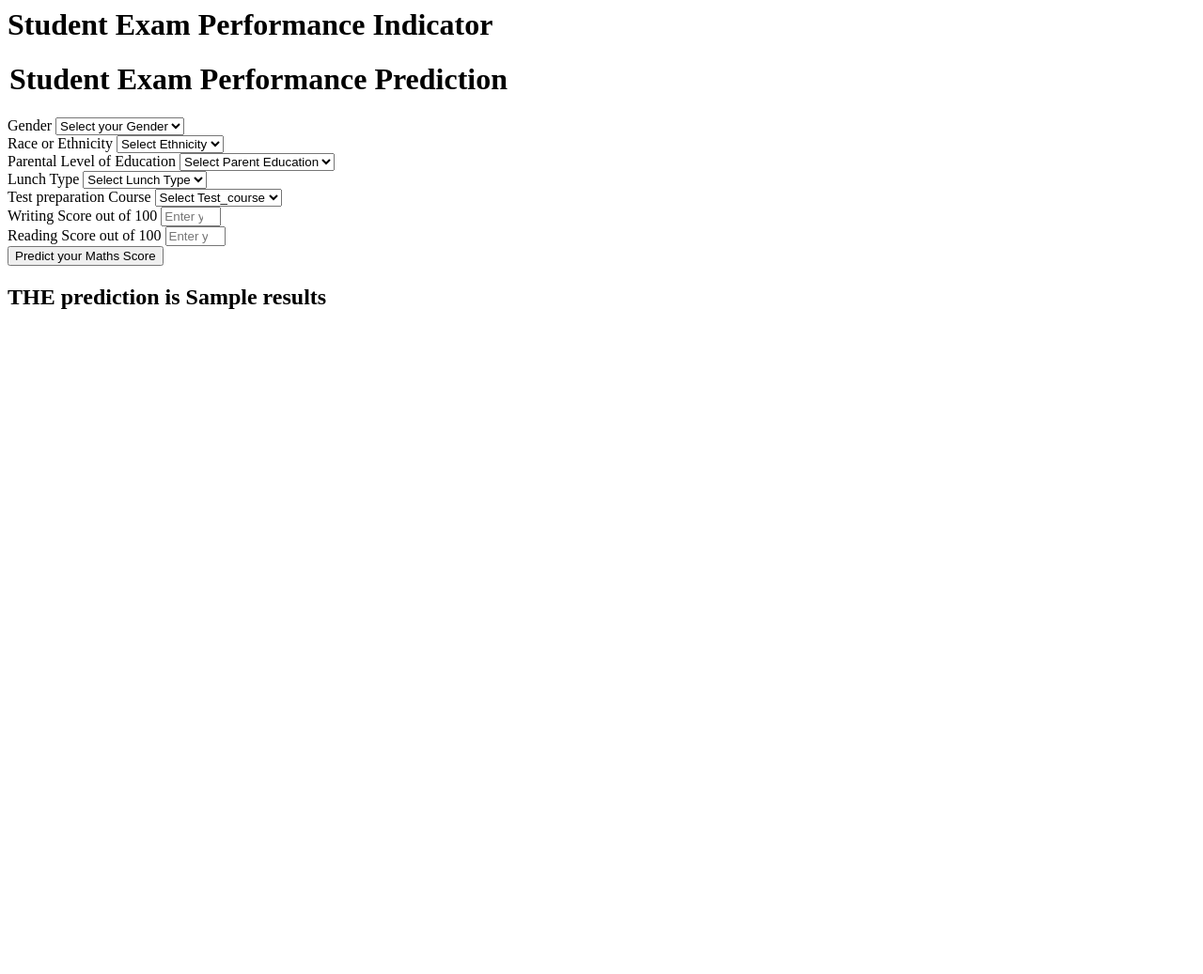
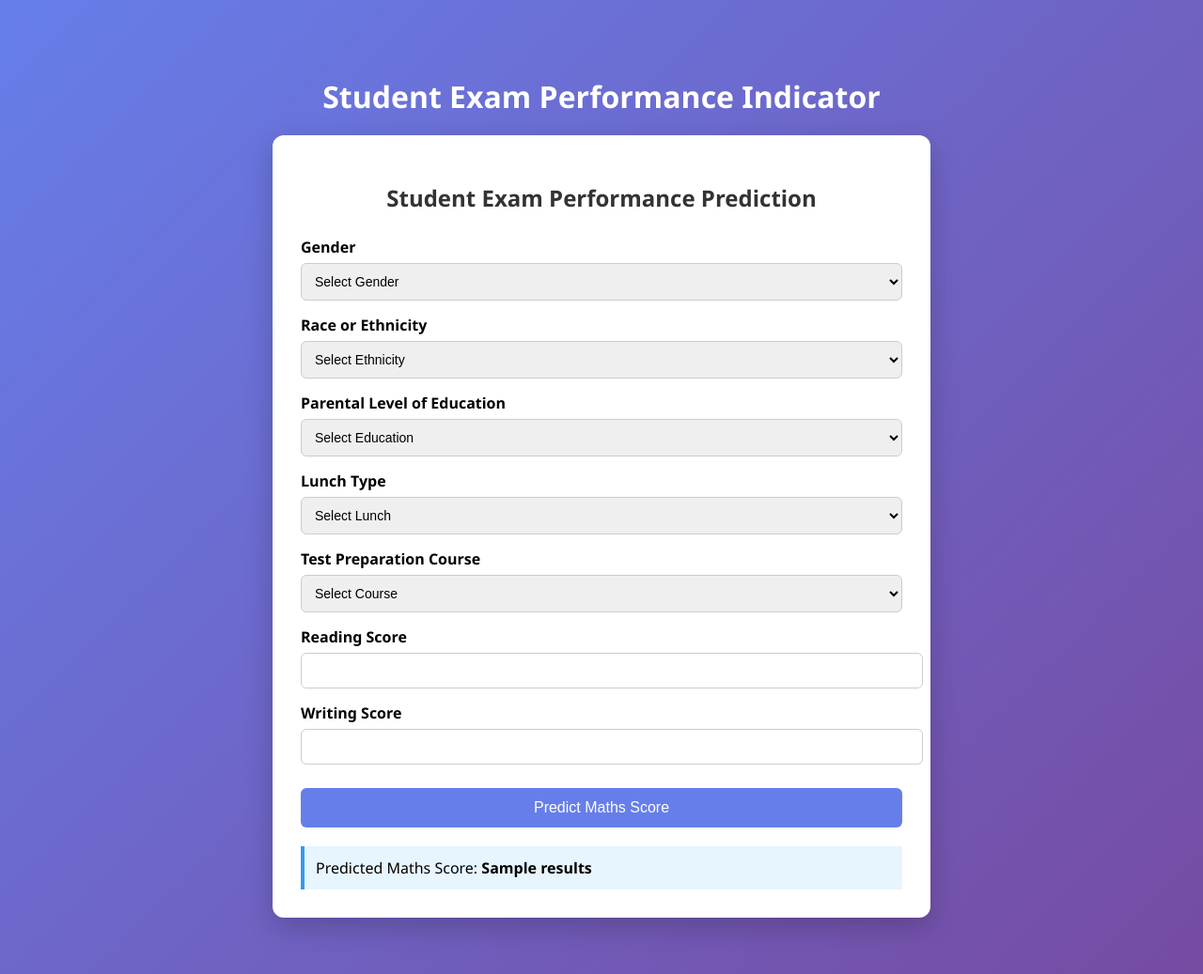
Before and after one commit to shivamsrinath/mlproject, a Flask app: template templates/home.html in a window 1280 px wide. Shown: the whole page at 94% size. Before the commit the page ends 329 px from the top, so only its background shows below. Run offline with Flask 3, Linux system fonts and the light colour scheme; the template is opened without the code that fills it: most values are stand-ins (such as "Sample title", 1, 10 or a date in 2020).

Commit message:
added css into home page

```diff
--- a/templates/home.html
+++ b/templates/home.html
@@ -1,111 +1,170 @@
-<html>
+<!DOCTYPE html>
+<html lang="en">
+<head>
+    <meta charset="UTF-8">
+    <title>Student Performance Predictor</title>
+
+    <style>
+        body {
+            margin: 0;
+            padding: 0;
+            font-family: 'Segoe UI', sans-serif;
+            background: linear-gradient(135deg, #667eea, #764ba2);
+            min-height: 100vh;
+        }
+
+        .container {
+            max-width: 700px;
+            margin: 40px auto;
+            padding: 20px;
+        }
+
+        h1 {
+            text-align: center;
+            color: white;
+            margin-bottom: 20px;
+        }
+
+        .card {
+            background: white;
+            padding: 30px;
+            border-radius: 12px;
+            box-shadow: 0 10px 30px rgba(0,0,0,0.2);
+        }
+
+        h2 {
+            text-align: center;
+            margin-bottom: 25px;
+            color: #333;
+        }
+
+        .form-group {
+            margin-bottom: 15px;
+        }
+
+        label {
+            font-weight: 600;
+            display: block;
+            margin-bottom: 6px;
+        }
+
+        select, input {
+            width: 100%;
+            padding: 10px;
+            border-radius: 6px;
+            border: 1px solid #ccc;
+            font-size: 14px;
+        }
+
+        select:focus, input:focus {
+            outline: none;
+            border-color: #667eea;
+        }
+
+        button {
+            width: 100%;
+            padding: 12px;
+            background: #667eea;
+            color: white;
+            font-size: 16px;
+            border: none;
+            border-radius: 6px;
+            cursor: pointer;
+            margin-top: 10px;
+        }
+
+        button:hover {
+            background: #5563d6;
+        }
+
+        .result {
+            margin-top: 20px;
+            padding: 12px;
+            background: #e7f5ff;
+            border-left: 4px solid #339af0;
+            font-size: 16px;
+        }
+    </style>
+</head>
 <body>
-    <div class="login">
+
+    <div class="container">
         <h1>Student Exam Performance Indicator</h1>
 
-       <form action="{{ url_for('predict_datapoint')}}" method="post">
-        <h1>
-            <legend>Student Exam Performance Prediction</legend>
-        </h1>
-        <div class="mb-3">
-            <label class="form-label">Gender</label>
-            <select class="form-control" name="gender" placeholder="Enter you Gender" required>
-                <option class="placeholder" selected disabled value="">Select your Gender</option>
-                <option value="male">
-                    Male
-                </option>
-                <option value="female">
-                    Female
-                </option>
+        <form action="{{ url_for('predict_datapoint')}}" method="post" class="card">
+            <h2>Student Exam Performance Prediction</h2>
+
+            <div class="form-group">
+                <label>Gender</label>
+                <select name="gender" required>
+                    <option disabled selected>Select Gender</option>
+                    <option value="male">Male</option>
+                    <option value="female">Female</option>
                 </select>
             </div>
-        <div class="mb-3">
-            <label class="form-label">Race or Ethnicity</label>
-            <select class="form-control" name="ethnicity" placeholder="Enter you ethnicity" required>
-                <option class="placeholder" selected disabled value="">Select Ethnicity</option>
-                <option value="group A">
-                    Group A
-                </option>
-                <option value="group B">
-                    Group B
-                </option>
-                <option value="group C">
-                    Group C
-                </option>
-                <option value="group D">
-                    Group D
-                </option>
-                <option value="group E">
-                    Group E
-                </option>
+
+            <div class="form-group">
+                <label>Race or Ethnicity</label>
+                <select name="ethnicity" required>
+                    <option disabled selected>Select Ethnicity</option>
+                    <option value="group A">Group A</option>
+                    <option value="group B">Group B</option>
+                    <option value="group C">Group C</option>
+                    <option value="group D">Group D</option>
+                    <option value="group E">Group E</option>
                 </select>
             </div>
-        <div class="mb-3">
-            <label class="form-label">Parental Level of Education</label>
-            <select class="form-control" name="parental_level_of_education"
-                placeholder="Enter you Parent Education" required>
-                <option class="placeholder" selected disabled value="">Select Parent Education</option>
-                <option value="associate's degree">
-                    associate's degree
-                </option>
-                <option value="bachelor's degree">
-                    bachelor's degree
-                </option>
-                <option value="high school">
-                    high school
-                </option>
-                <option value="master's degree">
-                    master's degree
-                </option>
-                <option value="some college">
-                    some college
-                </option>
-                <option value="some high school">
-                    some high school
-                </option>
+
+            <div class="form-group">
+                <label>Parental Level of Education</label>
+                <select name="parental_level_of_education" required>
+                    <option disabled selected>Select Education</option>
+                    <option value="associate's degree">Associate's degree</option>
+                    <option value="bachelor's degree">Bachelor's degree</option>
+                    <option value="high school">High school</option>
+                    <option value="master's degree">Master's degree</option>
+                    <option value="some college">Some college</option>
+                    <option value="some high school">Some high school</option>
                 </select>
             </div>
-        <div class="mb-3">
-            <label class="form-label">Lunch Type</label>
-            <select class="form-control" name="lunch" placeholder="Enter you Lunch" required>
-                <option class="placeholder" selected disabled value="">Select Lunch Type</option>
-                <option value="free/reduced">
-                    free/reduced
-                </option>
-                <option value="standard">
-                    standard
-                </option>
+
+            <div class="form-group">
+                <label>Lunch Type</label>
+                <select name="lunch" required>
+                    <option disabled selected>Select Lunch</option>
+                    <option value="standard">Standard</option>
+                    <option value="free/reduced">Free / Reduced</option>
                 </select>
             </div>
-        <div class="mb-3">
-            <label class="form-label">Test preparation Course</label>
-            <select class="form-control" name="test_preparation_course" placeholder="Enter you Course"
-                required>
-                <option class="placeholder" selected disabled value="">Select Test_course</option>
-                <option value="none">
-                    None
-                </option>
-                <option value="completed">
-                    Completed
-                </option>
+
+            <div class="form-group">
+                <label>Test Preparation Course</label>
+                <select name="test_preparation_course" required>
+                    <option disabled selected>Select Course</option>
+                    <option value="none">None</option>
+                    <option value="completed">Completed</option>
                 </select>
             </div>
-        <div class="mb-3">
-            <label class="form-label">Writing Score out of 100</label>
-            <input class="form-control" type="number" name="reading_score"
-                placeholder="Enter your Reading score" min='0' max='100' />
+
+            <div class="form-group">
+                <label>Reading Score</label>
+                <input type="number" name="reading_score" min="0" max="100" required>
             </div>
-        <div class="mb-3">
-            <label class="form-label">Reading Score out of 100</label>
-            <input class="form-control" type="number" name="writing_score"
-                placeholder="Enter your Reading Score" min='0' max='100' />
+
+            <div class="form-group">
+                <label>Writing Score</label>
+                <input type="number" name="writing_score" min="0" max="100" required>
             </div>
-        <div class="mb-3">
-            <input class="btn btn-primary" type="submit" value="Predict your Maths Score" required />
+
+            <button type="submit">Predict Maths Score</button>
+
+
+            <div class="result">
+                Predicted Maths Score: <b>{{ results }}</b>
             </div>
+
         </form>
-    <h2>
-       THE  prediction is {{results}}
-    </h2>
-   <body>
+    </div>
+
+</body>
 </html>
```
Lines whose indentation alone changed are shown as unchanged.
